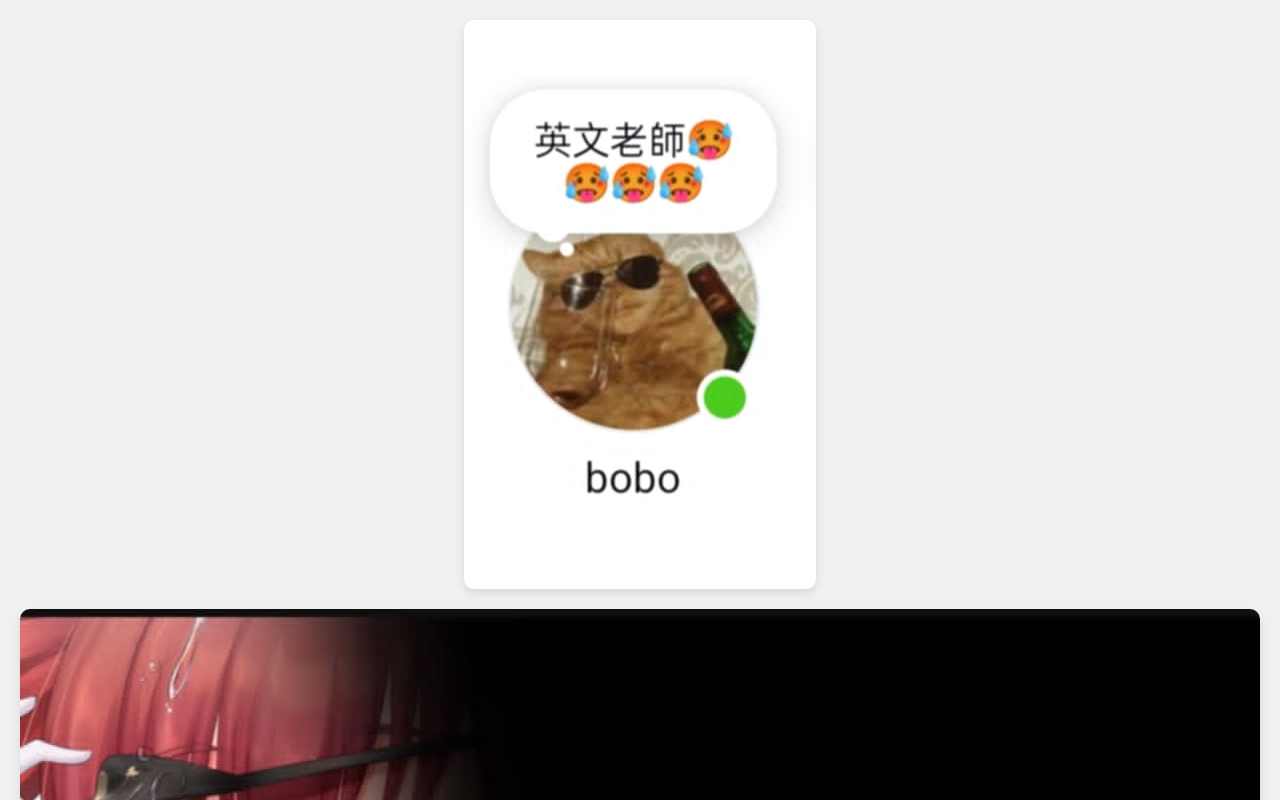
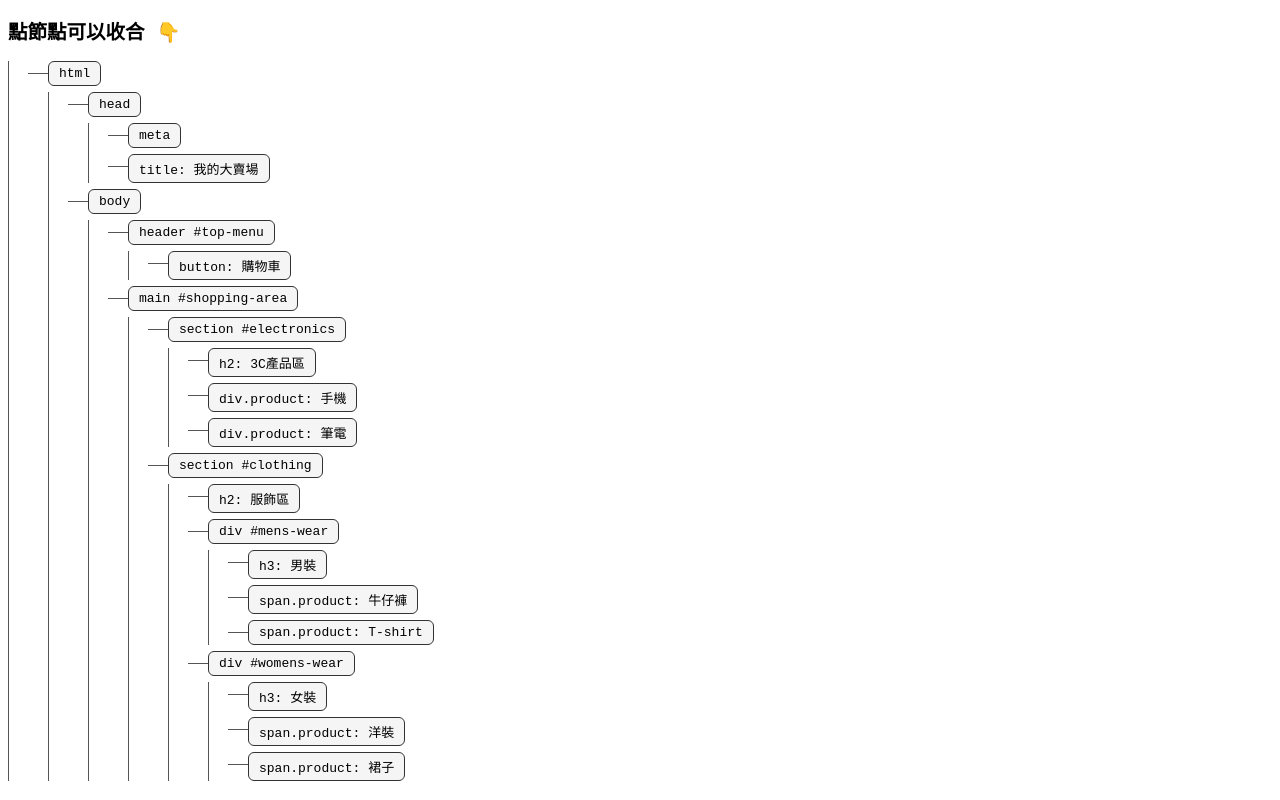
Before and after one commit to Henry6354638574/packtutorial, a plain HTML site: page index.html in a window 1280 px wide. Shown: the top 800 px of the page. Drawn offline with Linux system fonts and the light colour scheme.

Commit message:
Update index.html

```diff
--- a/index.html
+++ b/index.html
@@ -2,31 +2,127 @@
 <html lang="zh-TW">
 <head>
 <meta charset="UTF-8">
-    <meta name="viewport" content="width=device-width, initial-scale=1.0">
-    <title>我的圖片網頁</title>
+<title>可收合 DOM Tree</title>
 <style>
 body {
-            display: flex;
-            flex-direction: column; /* 讓圖片垂直排列 */
-            align-items: center;    /* 居中對齊 */
-            background-color: #f0f0f0;
-            margin: 0;
-            padding: 20px;
+    font-family: monospace;
 }
-        img {
-            max-width: 100%;       /* 確保圖片不超出螢幕 */
-            height: auto;
-            margin-bottom: 20px;   /* 兩張圖片之間的間距 */
-            border-radius: 10px;   /* 圓角效果，可刪除 */
-            box-shadow: 0 4px 8px rgba(0,0,0,0.1); /* 陰影效果 */
+
+.tree ul {
+    padding-left: 20px;
+    position: relative;
+}
+
+.tree ul::before {
+    content: "";
+    position: absolute;
+    top: 0;
+    left: 0;
+    border-left: 1px solid #555;
+    height: 100%;
+}
+
+.tree li {
+    list-style: none;
+    position: relative;
+    padding-left: 20px;
+    margin: 6px 0;
+    cursor: pointer;
+}
+
+.tree li::before {
+    content: "";
+    position: absolute;
+    top: 12px;
+    left: 0;
+    width: 20px;
+    border-top: 1px solid #555;
+}
+
+.box {
+    display: inline-block;
+    padding: 4px 10px;
+    border: 1px solid #333;
+    border-radius: 6px;
+    background: #f5f5f5;
+    transition: 0.2s;
+}
+
+.box:hover {
+    background: #e0e0e0;
+}
+
+.collapsed > ul {
+    display: none;
 }
 </style>
 </head>
 <body>
 
-    <img src="848.png" alt="bobo">
+<h2>點節點可以收合 👇</h2>
 
-    <img src="5565.png" alt="哇操">
+<div class="tree">
+<ul>
+<li><span class="box">html</span>
+    <ul>
+        <li><span class="box">head</span>
+            <ul>
+                <li><span class="box">meta</span></li>
+                <li><span class="box">title: 我的大賣場</span></li>
+            </ul>
+        </li>
+        <li><span class="box">body</span>
+            <ul>
+                <li><span class="box">header #top-menu</span>
+                    <ul>
+                        <li><span class="box">button: 購物車</span></li>
+                    </ul>
+                </li>
+                <li><span class="box">main #shopping-area</span>
+                    <ul>
+                        <li><span class="box">section #electronics</span>
+                            <ul>
+                                <li><span class="box">h2: 3C產品區</span></li>
+                                <li><span class="box">div.product: 手機</span></li>
+                                <li><span class="box">div.product: 筆電</span></li>
+                            </ul>
+                        </li>
+                        <li><span class="box">section #clothing</span>
+                            <ul>
+                                <li><span class="box">h2: 服飾區</span></li>
+                                <li><span class="box">div #mens-wear</span>
+                                    <ul>
+                                        <li><span class="box">h3: 男裝</span></li>
+                                        <li><span class="box">span.product: 牛仔褲</span></li>
+                                        <li><span class="box">span.product: T-shirt</span></li>
+                                    </ul>
+                                </li>
+                                <li><span class="box">div #womens-wear</span>
+                                    <ul>
+                                        <li><span class="box">h3: 女裝</span></li>
+                                        <li><span class="box">span.product: 洋裝</span></li>
+                                        <li><span class="box">span.product: 裙子</span></li>
+                                    </ul>
+                                </li>
+                            </ul>
+                        </li>
+                    </ul>
+                </li>
+            </ul>
+        </li>
+    </ul>
+</li>
+</ul>
+</div>
+
+<script>
+document.querySelectorAll(".tree li").forEach(li => {
+    li.addEventListener("click", function(e) {
+        e.stopPropagation(); // 防止點擊影響父層
+        this.classList.toggle("collapsed");
+    });
+});
+</script>
 
 </body>
 </html>
```
Lines whose indentation alone changed are shown as unchanged.
